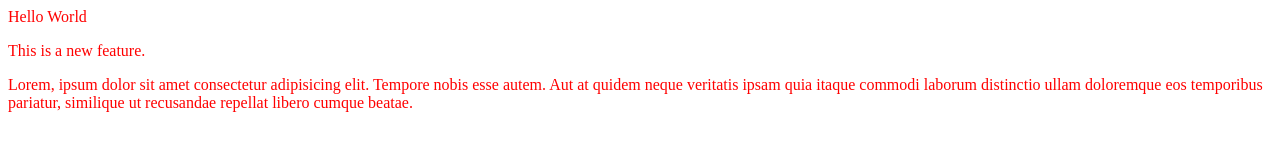
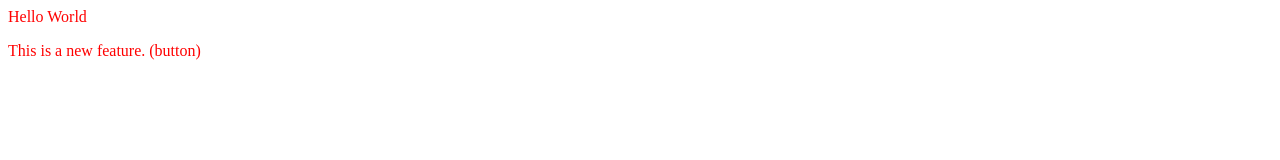
Before and after one commit to adrish26/newrepo, a plain HTML site: page index.html in a window 1280 px wide. Drawn offline with Linux system fonts and the light colour scheme.

Commit message:
Added Button

```diff
--- a/index.html
+++ b/index.html
@@ -1,4 +1,3 @@
 <link rel = "stylesheet" href = "style.css">
 <p>Hello World</p>
-<p>This is a new feature.</p>
-<p>Lorem, ipsum dolor sit amet consectetur adipisicing elit. Tempore nobis esse autem. Aut at quidem neque veritatis ipsam quia itaque commodi laborum distinctio ullam doloremque eos temporibus pariatur, similique ut recusandae repellat libero cumque beatae.</p>
+<p>This is a new feature. (button)</p>
```
